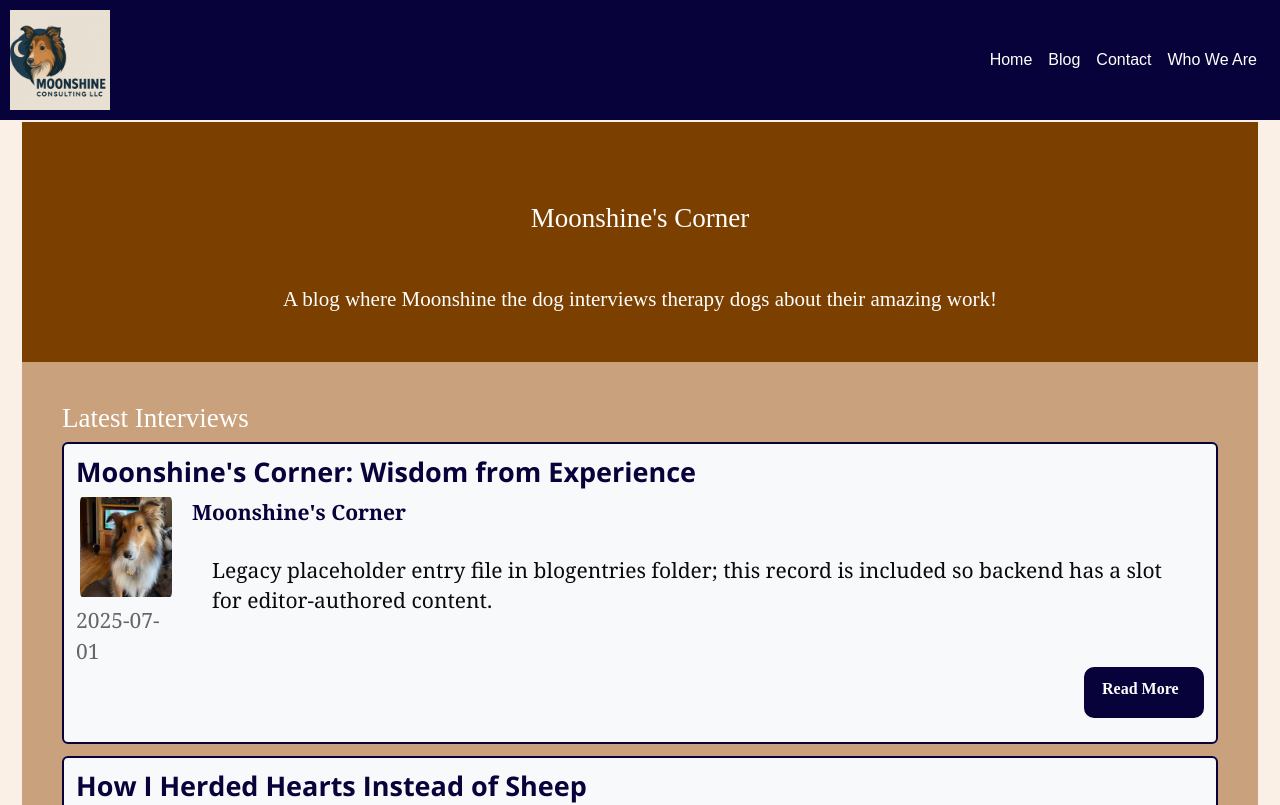
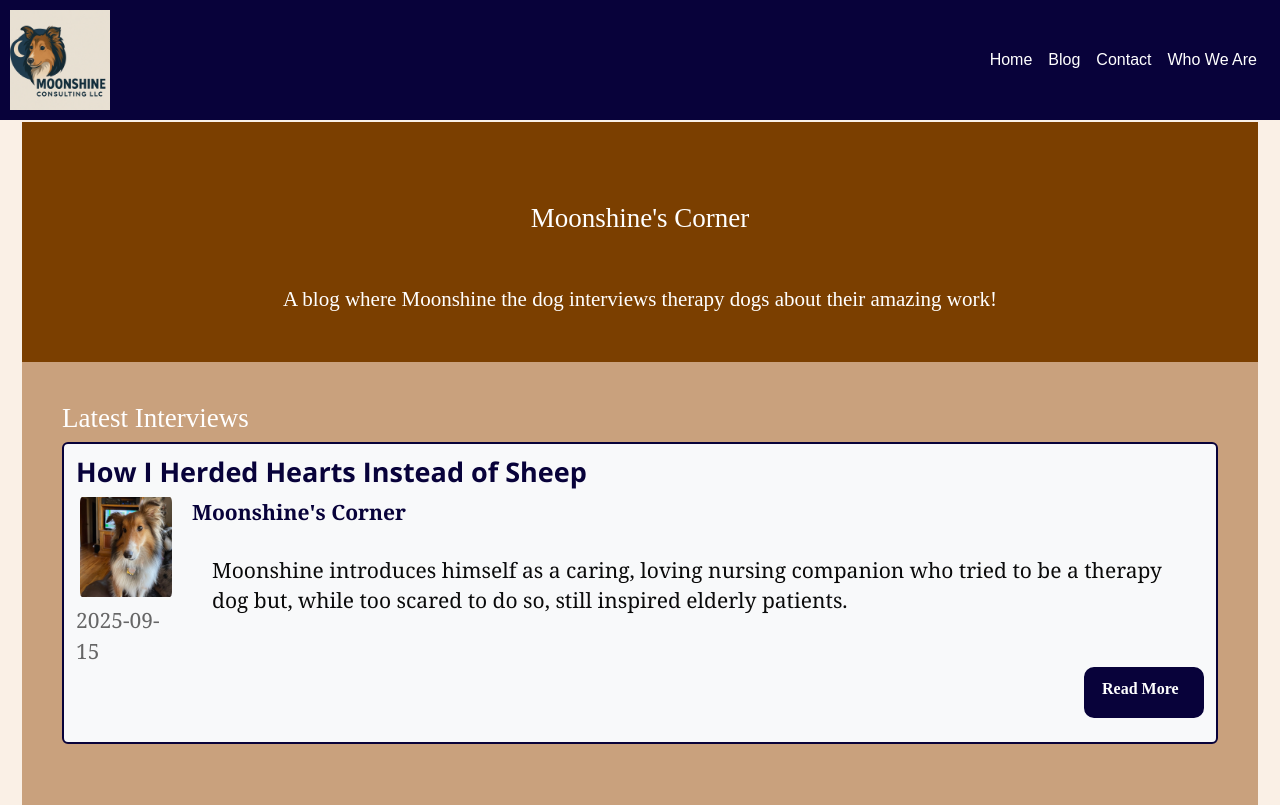
Before and after one commit to brandonbohn/Moonshineconsulting, a React (Create React App) app in the folder Frontend/: page /moonshinescorner in a window 1280 px wide. Shown: the top 805 px of the page. Built offline with nearby package versions, Linux system fonts and the light colour scheme; a web font is replaced by a local one.

Commit message:
Remove legacy placeholder blog entry and clean up frontend

```diff
--- a/Frontend/src/Pages/blogentries/thingstoknowanddoblogentry.tsx
+++ b/Frontend/src/Pages/blogentries/thingstoknowanddoblogentry.tsx
@@ -4,7 +4,6 @@ export default function ThingsToKnowAndDoBlogEntry(): React.ReactNode {
   return (
     <div>
       <h1>Things to Know and Do When You Die (Continued)</h1>
-      <img src="/images/placeholder.jpg" alt="Funeral Planning" />
       <div>
         <p>As mentioned previously, do you know when you will die? Most people do not like to think about this, but only God truly knows. None of us knows what tomorrow holds. It could be an automobile accident or a sudden heart attack. Because of this uncertainty, now may be a good time to begin thinking about planning your funeral.</p>
         <h2>Funeral Costs and Planning</h2>
--- a/Frontend/src/components/blogcomponentengine.tsx
+++ b/Frontend/src/components/blogcomponentengine.tsx
@@ -64,7 +64,7 @@ const BlogComponent = ({ category = 'all', id, limit, sortOrder = 'desc' }: Blog
 	const allEntries: BlogEntry[] = useMemo(() => {
 		return (blogEntries as any[]).map(entry => ({
 			...entry,
-			imageUrl: entry.imageUrl || entry.image || '/images/placeholder.jpg',
+			imageUrl: entry.imageUrl || entry.image,
 			newsSection: entry.newsSection || entry.NewsSection || '',
 			slug: entry.slug || (entry.title ? slugify(entry.title) : undefined),
 			content: entry.content || entry.article || '',
@@ -113,6 +113,7 @@ const BlogComponent = ({ category = 'all', id, limit, sortOrder = 'desc' }: Blog
 					<p className="Title" style={{ fontSize: "27px", fontWeight: "bold", marginBottom: "8px", lineHeight: "1.2", marginTop: "0", textAlign: "left", fontFamily: "Open Sans, Arial, sans-serif" }}>{entry.title}</p>
 					<div style={{ display: "flex", flexDirection: "row", alignItems: "flex-start", gap: "16px", width: "100%" }}>
 						<div style={{ flex: "0 0 100px", display: "flex", flexDirection: "column", alignItems: "center" }}>
+							{entry.imageUrl && (
 								<img
 									src={entry.imageUrl}
 									alt={entry.title}
@@ -121,6 +122,7 @@ const BlogComponent = ({ category = 'all', id, limit, sortOrder = 'desc' }: Blog
 									height={100}
 									style={{ objectFit: "cover", borderRadius: "6px" }}
 								/>
+							)}
 							<p className="text-left" style={{ fontSize: "21px", color: "#666", margin: "8px 0 0 0", textAlign: "left", fontFamily: "Georgia, serif", width: "100%" }}>{entry.date}</p>
 						</div>
 						<div style={{ flex: "1 1 auto", display: "flex", flexDirection: "column", justifyContent: "center", gap: "6px" }}>
--- a/Frontend/src/data/blogEntries.unified.json
+++ b/Frontend/src/data/blogEntries.unified.json
@@ -445,30 +445,6 @@
       ],
       "references": []
     }
-  },
-  {
-    "id": 9,
-    "sourceFile": "moonshinescornerblogentry.tsx",
-    "slug": "moonshines-corner-wisdom-from-experience",
-    "NewsSection": "Moonshine's Corner",
-    "image": "./images/moonshine.jpg",
-    "title": "Moonshine's Corner: Wisdom from Experience",
-    "article": "Legacy placeholder entry file in blogentries folder; this record is included so backend has a slot for editor-authored content.",
-    "date": "2025-07-01",
-    "category": "MoonshinesCorner",
-    "author": "Moonshine",
-    "link": "./blogentries/moonshinescornerblogentry",
-    "content": {
-      "intro": "This source file currently contains a page shell and metadata, but no full story body text in the repository.",
-      "sections": [
-        {
-          "heading": "Draft Placeholder",
-          "paragraphs": [
-            "Keep this entry as an editor-backed draft slot. When a full story is created in backend/editor, replace this section with complete content paragraphs."
-          ]
-        }
-      ],
-      "references": []
-    }
   }
+
 ]
```
Lines whose indentation alone changed are shown as unchanged.
